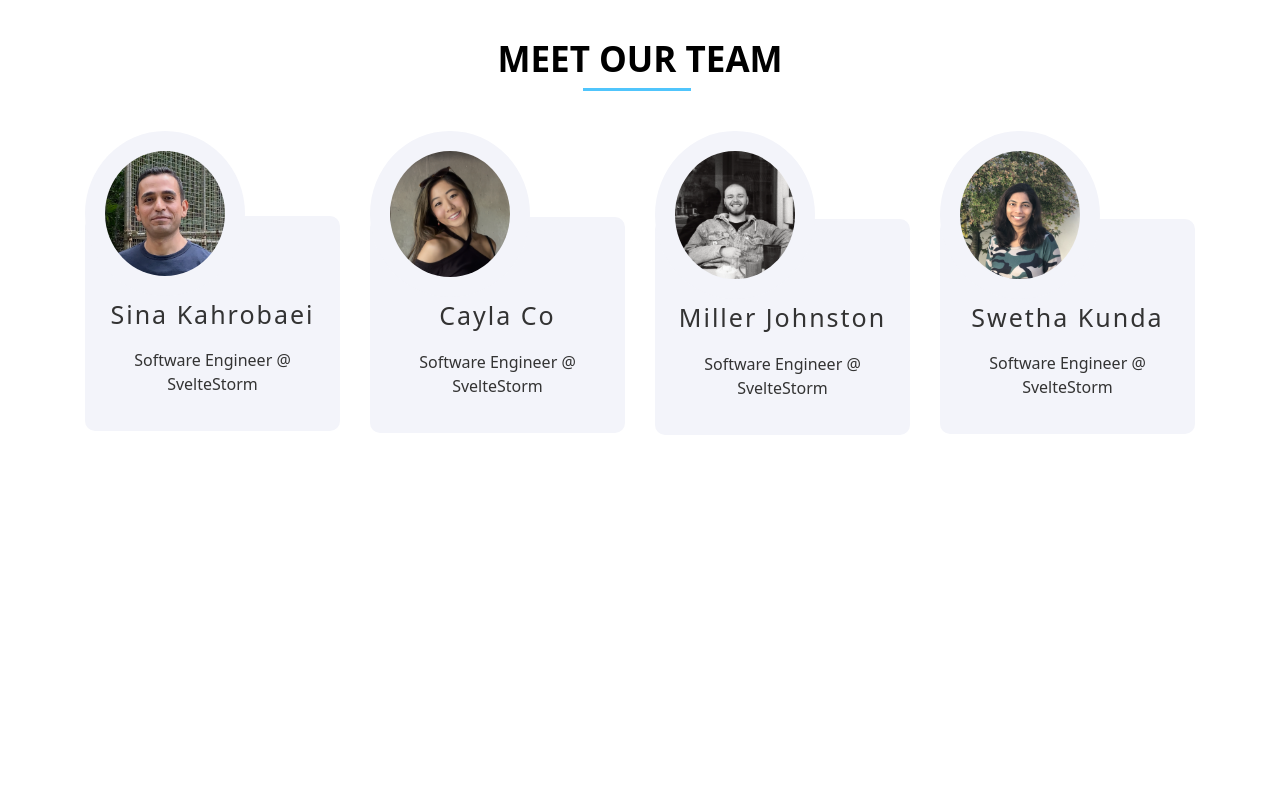
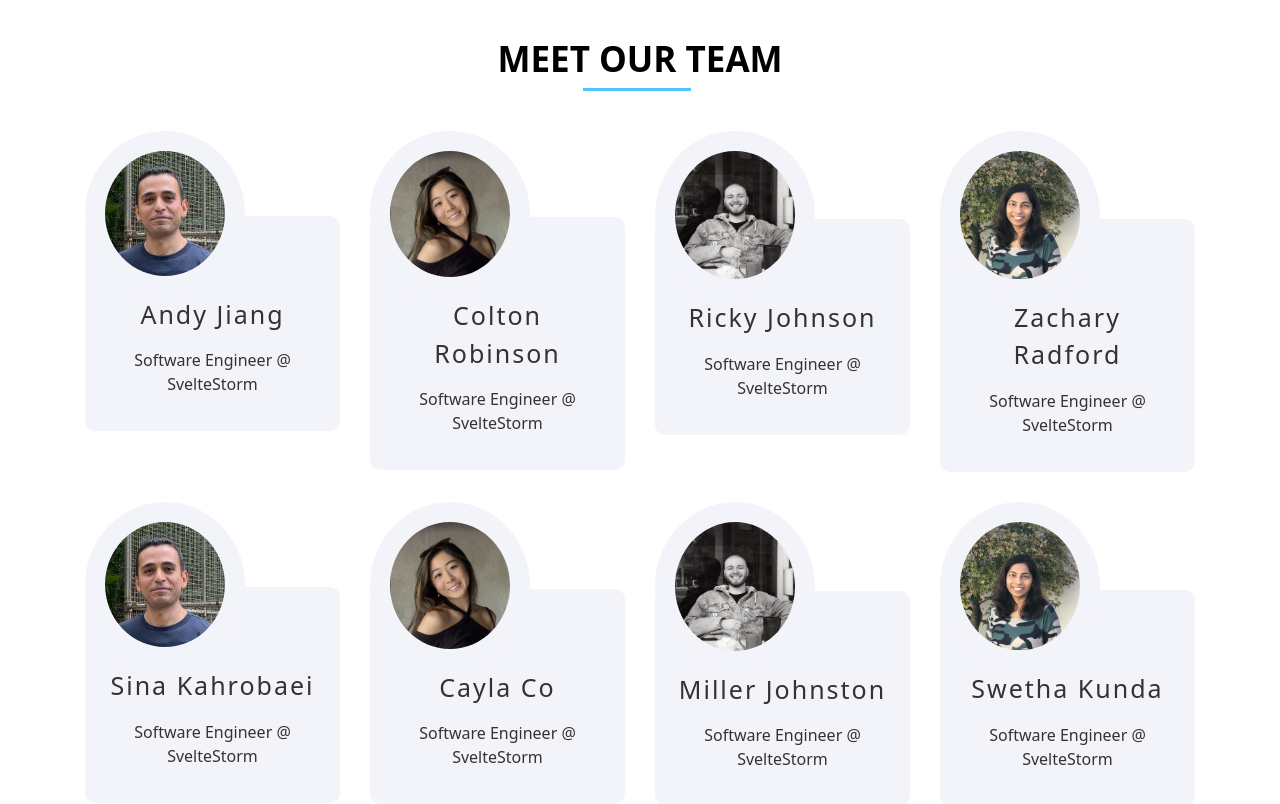
Before and after one commit to open-source-labs/Sveltestorm-Website, a Svelte app: page / in a window 1280 px wide. Shown: the part 2960-3764 px from the top of the page. Before the commit the page ends 3425 px from the top, so only its background shows below. Built offline with nearby package versions, Linux system fonts and the light colour scheme.

Commit message:
added team members

```diff
--- a/src/Footer.svelte
+++ b/src/Footer.svelte
@@ -10,6 +10,79 @@
   <div class="section-title">
       <h1>Meet Our Team</h1>
   </div>
+  <!--SvelteStorm 3.0 Developers-->
+  <div class="row">
+    <div class="column">
+         <div class="team">
+            <div class="team-img">
+                <!-- svelte-ignore a11y-img-redundant-alt -->
+                <img src={sina} alt="Sina Image">
+            </div>
+            <div class="team-content">
+                <h2>Andy Jiang</h2>
+                <h3>Software Engineer @ SvelteStorm</h3>
+            </div>
+            <div class="team-social">
+                <a href="https://www.github.com/Skaybee" class="social-gh"> <i class="fab fa-github"></i></a>
+                <a href="https://www.linkedin.com/in/sinakahrobaei" class="social-li"> <i class="fab fa-linkedin-in"></i></a>
+                <a href="https://www.twitter.com/K_s1n4" class="social-tw"> <i class="fab fa-twitter"></i></a>
+            </div>
+        </div>
+    </div>
+
+    <div class="column">
+      <div class="team">
+          <div class="team-img">
+              <!-- svelte-ignore a11y-img-redundant-alt -->
+              <img src={cayla} alt="Cayla Image">
+          </div>
+          <div class="team-content">
+              <h2>Colton Robinson</h2>
+              <h3>Software Engineer @ SvelteStorm</h3>
+          </div>
+          <div class="team-social">
+              <a href="https://www.github.com/caycodes" class="social-gh"> <i class="fab fa-github"></i></a>
+              <a href="https://www.linkedin.com/in/cayla-co" class="social-li"> <i class="fab fa-linkedin-in"></i></a>
+          </div>
+      </div>
+  </div>
+
+  <div class="column">
+    <div class="team">
+        <div class="team-img">
+            <!-- svelte-ignore a11y-img-redundant-alt -->
+            <img src={miller} alt="Miller Image">
+        </div>
+        <div class="team-content">
+            <h2>Ricky Johnson</h2>
+            <h3>Software Engineer @ SvelteStorm</h3>
+        </div>
+        <div class="team-social">
+            <a href="https://www.github.com/MillerJ20" class="social-gh"> <i class="fab fa-github"></i></a>
+            <a href="https://www.linkedin.com/in/miller-johnston" class="social-li"> <i class="fab fa-linkedin-in"></i></a>
+        </div>
+    </div>
+</div>
+
+    <div class="column">
+        <div class="team">
+            <div class="team-img">
+                <!-- svelte-ignore a11y-img-redundant-alt -->
+                <img src={swetha} alt="Swetha Image">
+            </div>
+            <div class="team-content">
+                <h2>Zachary Radford</h2>
+                <h3>Software Engineer @ SvelteStorm</h3>
+            </div>
+            <div class="team-social">
+              <a href="https://www.github.com/swethakunda" class="social-gh"> <i class="fab fa-github"></i></a>
+              <a href="https://www.linkedin.com/in/swethakunda" class="social-li"> <i class="fab fa-linkedin-in"></i></a>
+            </div>
+        </div>
+    </div>
+
+</div>
+
 
   <div class="row">
       <div class="column">
```
